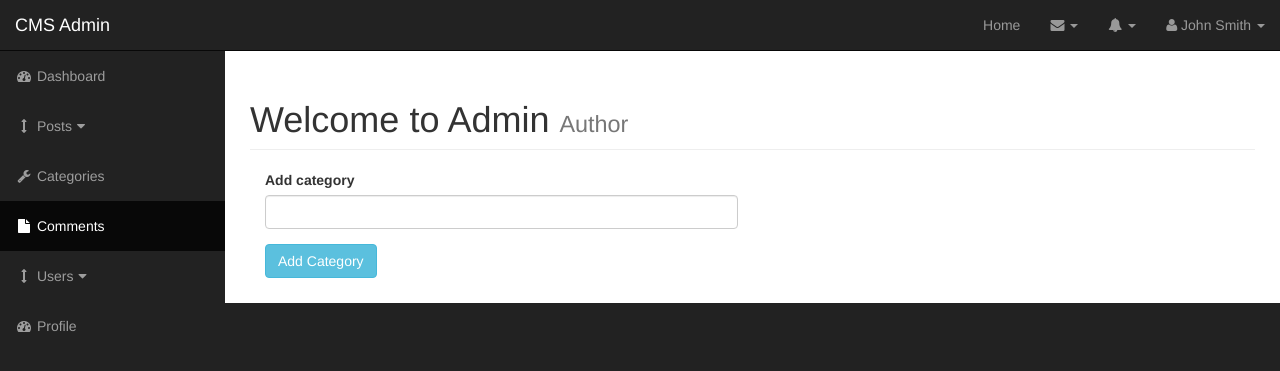
After one commit to tim-basic/CMS_TEMPLATE, a PHP site: page /admin/categories.php in a window 1280 px wide. The commit adds this page. Shown: the top 371 px of the page. Run offline with PHP 8.4, Linux system fonts and the light colour scheme; grey boxes labelled with a size stand in for pictures from a placeholder-image service; some libraries are stand-ins or nearby versions.

Commit message:
working on admin site

```diff
--- /dev/null
+++ b/admin/categories.php
@@ -0,0 +1,46 @@
+<!-- started as a copy of index -->
+
+<?php include "includes/header.php"; ?>
+
+    <div id="wrapper">
+
+<?php include "includes/navigation.php"; ?>
+
+    <div id="page-wrapper">
+
+        <div class="container-fluid">
+
+            <!-- Page Heading -->
+            <div class="row">
+                <div class="col-lg-12">
+                    <h1 class="page-header">
+                        Welcome to Admin
+                        <small>Author</small>
+                    </h1>
+
+                    <div class="col-xs-6">
+
+                    <form action="">
+                        <label for="cat-title">Add category</label>
+                        <div class="form-group">
+                            <input type="text" class="form-control" name="cat_title">
+                        </div>
+                        <div class="form-group">
+                            <input class="btn btn-info" type="submit" name="submit" value="Add Category">
+                        </div>
+                    </form>
+
+                    </div>
+
+
+                </div>
+            </div>
+            <!-- /.row -->
+
+        </div>
+        <!-- /.container-fluid -->
+
+    </div>
+    <!-- /#page-wrapper -->
+
+<?php require_once "includes/footer.php"; ?>
--- a/admin/includes/header.php
+++ b/admin/includes/header.php
@@ -1,3 +1,6 @@
+<!-- "../dirname" - the '...' is used to go back in the directory -->
+<?php include "../includes/db.php" ?>
+
 <!DOCTYPE html>
 <html lang="en">
 
--- a/admin/includes/navigation.php
+++ b/admin/includes/navigation.php
@@ -26,23 +26,8 @@
                 <a href="index.php"><i class="fa fa-fw fa-dashboard"></i> Dashboard</a>
             </li>
             <li>
-                <a href="charts.html"><i class="fa fa-fw fa-bar-chart-o"></i> Charts</a>
-            </li>
-            <li>
-                <a href="tables.html"><i class="fa fa-fw fa-table"></i> Tables</a>
-            </li>
-            <li>
-                <a href="forms.html"><i class="fa fa-fw fa-edit"></i> Forms</a>
-            </li>
-            <li>
-                <a href="bootstrap-elements.html"><i class="fa fa-fw fa-desktop"></i> Bootstrap Elements</a>
-            </li>
-            <li>
-                <a href="bootstrap-grid.html"><i class="fa fa-fw fa-wrench"></i> Bootstrap Grid</a>
-            </li>
-            <li>
-                <a href="javascript:;" data-toggle="collapse" data-target="#demo"><i class="fa fa-fw fa-arrows-v"></i> Dropdown <i class="fa fa-fw fa-caret-down"></i></a>
-                <ul id="demo" class="collapse">
+                <a href="javascript:;" data-toggle="collapse" data-target="#dropdown_posts"><i class="fa fa-fw fa-arrows-v"></i> Posts<i class="fa fa-fw fa-caret-down"></i></a>
+                <ul id="dropdown_posts" class="collapse">
                     <li>
                         <a href="#">Dropdown Item</a>
                     </li>
@@ -51,11 +36,26 @@
                     </li>
                 </ul>
             </li>
+            <li>
+                <a href="bootstrap-grid.html"><i class="fa fa-fw fa-wrench"></i> Categories</a>
+            </li>
+
             <li class="active">
-                <a href="blank-page.html"><i class="fa fa-fw fa-file"></i> Blank Page</a>
+                <a href="blank-page.html"><i class="fa fa-fw fa-file"></i> Comments</a>
             </li>
             <li>
-                <a href="index-rtl.html"><i class="fa fa-fw fa-dashboard"></i> RTL Dashboard</a>
+                <a href="javascript:;" data-toggle="collapse" data-target="#dropdown_users"><i class="fa fa-fw fa-arrows-v"></i> Users<i class="fa fa-fw fa-caret-down"></i></a>
+                <ul id="dropdown_users" class="collapse">
+                    <li>
+                        <a href="#">Dropdown Item</a>
+                    </li>
+                    <li>
+                        <a href="#">Dropdown Item</a>
+                    </li>
+                </ul>
+            </li>
+            <li>
+                <a href="index-rtl.html"><i class="fa fa-fw fa-dashboard"></i> Profile</a>
             </li>
         </ul>
     </div>
--- a/admin/index.php
+++ b/admin/index.php
@@ -7,7 +7,7 @@
         <div id="page-wrapper">
 
             <div class="container-fluid">
-
+                <?php if($connection) echo "conn"?>
                 <!-- Page Heading -->
                 <div class="row">
                     <div class="col-lg-12">
```
